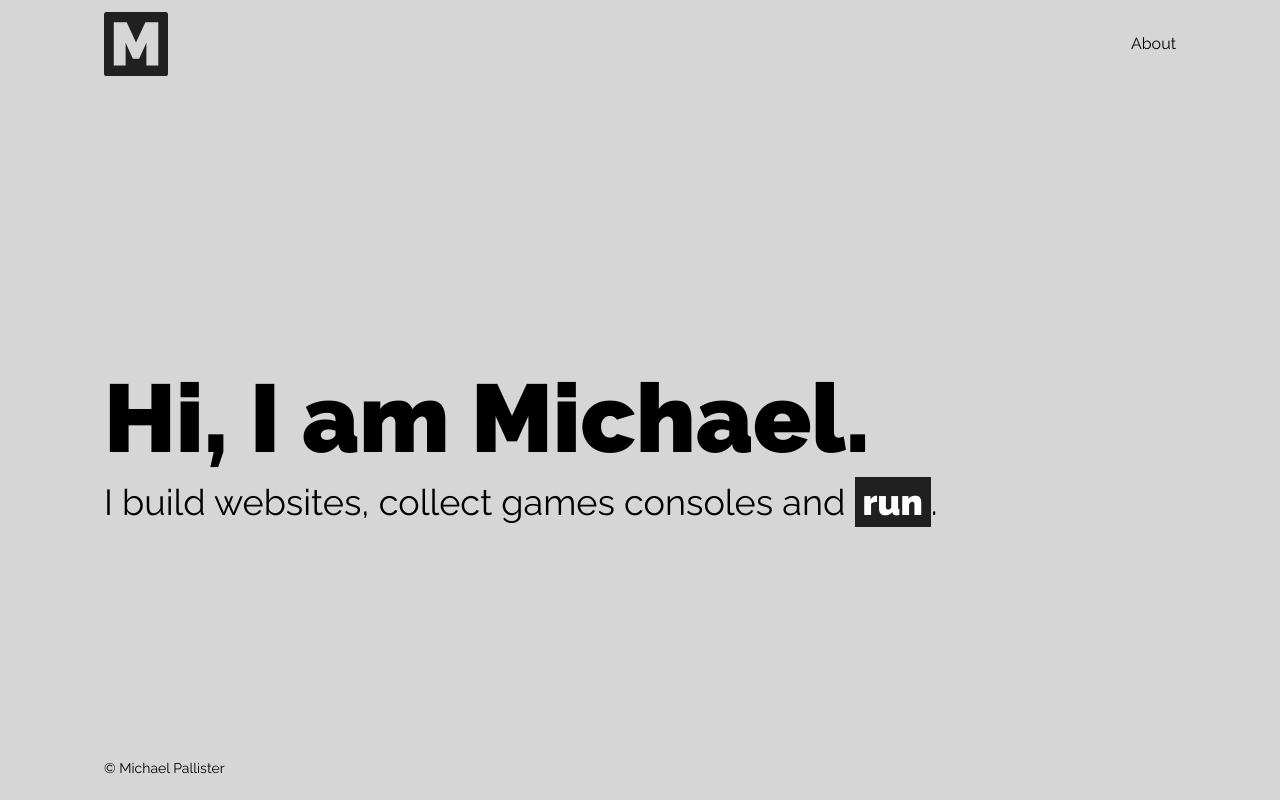
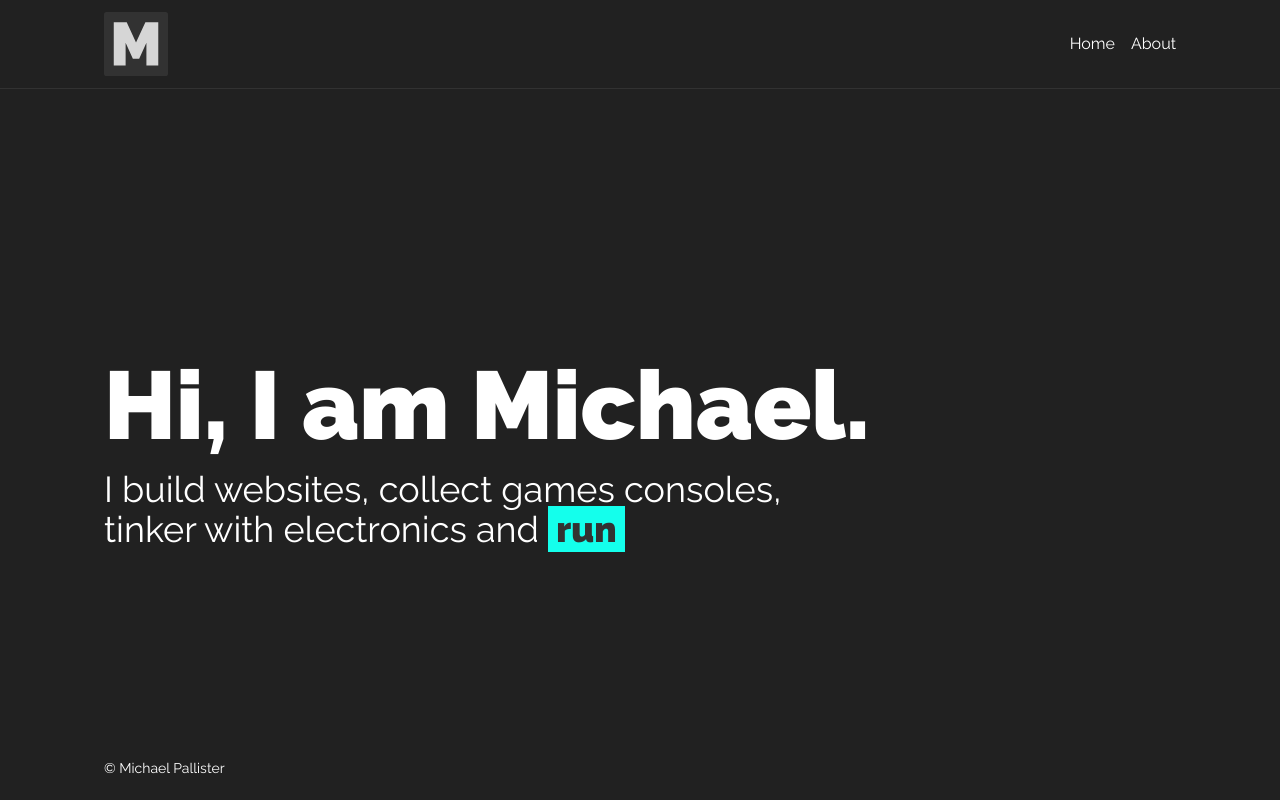
Before and after one commit to michaelpallister/michaelpallister.dev, a Next.js app: page / in a window 1280 px wide. Built offline with nearby package versions, Linux system fonts and the light colour scheme.

Commit message:
Updating colour scheme

```diff
--- a/pages/_app.tsx
+++ b/pages/_app.tsx
@@ -5,7 +5,8 @@ import Link from 'next/link';
 function MyApp({ Component, pageProps }: AppProps) {
   return (
     <div className='flex flex-col justify-between min-h-screen'>
-      <header className='container h-16 mt-3 mb-20 flex justify-between items-center'>
+      <header className='mt-3 mb-20 border-b border-mine-shaft-solid pb-3'>
+        <div className='container flex justify-between items-center'>
           <Link href='/'>
             <a className='inline-block'>
               <svg
@@ -16,21 +17,28 @@ function MyApp({ Component, pageProps }: AppProps) {
                 xmlns='http://www.w3.org/2000/svg'
                 className='logo'
               >
-              <rect width='200' height='200' rx='8' fill='#202020' />
+                <rect width='200' height='200' rx='8' fill='#323232' />
                 <path
                   d='M132.536 167V95.94L109.926 145.91H90.166L67.556 95.94V167H30.506V32.1H70.976L100.046 95.56L129.306 32.1H169.586V167H132.536Z'
                   fill='#D6D6D6'
+                  className='hover:fill-cyan'
                 />
               </svg>
             </a>
           </Link>
+          <nav>
+            <Link href='/'>
+              <a className='hover:underline text-white mr-4'>Home</a>
+            </Link>
             <Link href='/about'>
-          <a>About</a>
+              <a className='hover:underline text-white'>About</a>
             </Link>
+          </nav>
+        </div>
       </header>
       <Component {...pageProps} />
       <footer className='container h-16 flex items-center'>
-        <p className='text-sm'>&copy; Michael Pallister</p>
+        <p className='text-sm text-white'>&copy; Michael Pallister</p>
       </footer>
     </div>
   );
--- a/pages/_document.tsx
+++ b/pages/_document.tsx
@@ -19,11 +19,11 @@ class MyDocument extends Document {
       <Html lang='en'>
         <Head>
           <link
-            href='https://fonts.googleapis.com/css2?family=Raleway:wght@400;900&display=swap'
+            href='https://fonts.googleapis.com/css2?family=Raleway:wght@400;500;900&display=swap'
             rel='stylesheet'
           />
         </Head>
-        <body className='bg-light-grey font-sans'>
+        <body className='bg-mine-shaft font-sans'>
           <Main />
           <NextScript />
         </body>
--- a/pages/about/index.tsx
+++ b/pages/about/index.tsx
@@ -19,18 +19,27 @@ export const getStaticProps: GetStaticProps = async () => {
 
 const About: NextPage = (props) => {
   const games = props.allGames.map((g: Game) => (
-    <li
-      key={g.id}
-      className='bg-jet rounded p-4 bg-opacity-25 flex items-start justify-between'
-    >
-      <div>
-        <p>{g.title}</p>
-        <p>{g.completion}</p>
-        <p>{g.platinum ? 'true' : 'false'}</p>
-      </div>
-      <div className='flex flex-col justify-between h-full text-right'>
-        <Image src={g.image} height='56' width='200' alt='' objectFit='cover' />
-        <p>{g.platform}</p>
+    <li key={g.id}>
+      <div className='h-0.5 bg-gradient-to-l from-surfie-green to-cyan rounded-tl rounded-tr'></div>
+      <div className='bg-mine-shaft-solid rounded-bl rounded-br p-4'>
+        <div className='flex items-start justify-between'>
+          <div className='flex flex-col justify-between h-full mr-4'>
+            <p className='text-sm uppercase mb-4 text-white font-medium'>
+              {g.title}
+            </p>
+            <p>{g.completion}</p>
+          </div>
+          <div className='flex flex-col justify-between h-full text-right flex-shrink-0'>
+            <Image
+              src={g.image}
+              height='56'
+              width='100'
+              alt=''
+              objectFit='cover'
+            />
+            <p>{g.platform}</p>
+          </div>
+        </div>
       </div>
     </li>
   ));
@@ -44,16 +53,33 @@ const About: NextPage = (props) => {
       </Head>
 
       <main className='container'>
-        <h1 className='text-6xl lg:text-4xl font-bold flex items-center'>
+        <h1 className='text-xl font-medium flex items-center text-white uppercase'>
           About me
         </h1>
-        <p className='text-2xl mt-2 lg:mt-4'>
-          Lorem ipsum dolor sit amet consectetur adipisicing elit. Illum rem
-          corrupti hic. Veniam quia maxime in dicta harum veritatis sapiente
-          porro, ipsa quasi vel corrupti eveniet suscipit ipsam enim at.
+        <p className='text-2xl mt-2 lg:mt-4 text-white'>
+          Hi, I'm Michael Pallister. A developer from the North East of England.
+          I have over a decade of experience working on projects of all sizes,
+          from marketing sites to SaaS products to e-commerce monorepos.
         </p>
-        <h2 className='mt-20 mb-4 text-xl font-bold'>Recently played</h2>
-        <ul className='mb-10 grid grid-cols-3 gap-4'>{games}</ul>
+        <p className='text-2xl mt-2 lg:mt-4 text-white'>
+          Along the way, I have been fortunate enough to produce work for global
+          brands like the BBC, Mitre, Gola, Kickers and the UK's largest
+          electrical wholesaler CEF.
+        </p>
+        <p className='text-2xl mt-2 lg:mt-4 text-white'>
+          I enjoy creating scalable and maintainable front-ends.
+        </p>
+        <p className='text-2xl mt-2 lg:mt-4 text-white'>
+          I'm a dad to a 16-month old girl and in the little spare time I have,
+          I enjoy gaming, collecting game consoles, tinkering with electronics
+          and running.
+        </p>
+        <section>
+          <h2 className='mt-20 mb-4 text-xl font-medium text-white uppercase border-b border-mine-shaft-solid pb-2'>
+            Recently played
+          </h2>
+          <ul className='mb-10 grid grid-cols-3 gap-4'>{games}</ul>
+        </section>
       </main>
     </div>
   );
--- a/pages/index.tsx
+++ b/pages/index.tsx
@@ -17,11 +17,11 @@ const Home: NextPage = (props) => {
       </Head>
 
       <main className='container'>
-        <h1 className='text-6xl lg:text-8xl font-bold flex items-center'>
+        <h1 className='text-6xl lg:text-8xl font-bold flex items-center text-white'>
           Hi, I am Michael.
         </h1>
-        <p className='text-2xl mt-2 lg:text-4xl lg:mt-4'>
-          I build websites, collect games consoles and{' '}
+        <p className='text-2xl mt-2 lg:text-4xl lg:mt-4 leading-loose w-2/3 text-white'>
+          I build websites, collect games consoles, tinker with electronics and{' '}
           <a
             className='big-link'
             href='https://www.strava.com/athletes/10793089'
@@ -30,7 +30,6 @@ const Home: NextPage = (props) => {
           >
             run
           </a>
-          .
         </p>
       </main>
     </>
--- a/styles/Home.module.css
+++ /dev/null
@@ -1,116 +0,0 @@
-.container {
-  padding: 0 2rem;
-}
-
-.main {
-  min-height: 100vh;
-  padding: 4rem 0;
-  flex: 1;
-  display: flex;
-  flex-direction: column;
-  justify-content: center;
-  align-items: center;
-}
-
-.footer {
-  display: flex;
-  flex: 1;
-  padding: 2rem 0;
-  border-top: 1px solid #eaeaea;
-  justify-content: center;
-  align-items: center;
-}
-
-.footer a {
-  display: flex;
-  justify-content: center;
-  align-items: center;
-  flex-grow: 1;
-}
-
-.title a {
-  color: #0070f3;
-  text-decoration: none;
-}
-
-.title a:hover,
-.title a:focus,
-.title a:active {
-  text-decoration: underline;
-}
-
-.title {
-  margin: 0;
-  line-height: 1.15;
-  font-size: 4rem;
-}
-
-.title,
-.description {
-  text-align: center;
-}
-
-.description {
-  margin: 4rem 0;
-  line-height: 1.5;
-  font-size: 1.5rem;
-}
-
-.code {
-  background: #fafafa;
-  border-radius: 5px;
-  padding: 0.75rem;
-  font-size: 1.1rem;
-  font-family: Menlo, Monaco, Lucida Console, Liberation Mono, DejaVu Sans Mono,
-    Bitstream Vera Sans Mono, Courier New, monospace;
-}
-
-.grid {
-  display: flex;
-  align-items: center;
-  justify-content: center;
-  flex-wrap: wrap;
-  max-width: 800px;
-}
-
-.card {
-  margin: 1rem;
-  padding: 1.5rem;
-  text-align: left;
-  color: inherit;
-  text-decoration: none;
-  border: 1px solid #eaeaea;
-  border-radius: 10px;
-  transition: color 0.15s ease, border-color 0.15s ease;
-  max-width: 300px;
-}
-
-.card:hover,
-.card:focus,
-.card:active {
-  color: #0070f3;
-  border-color: #0070f3;
-}
-
-.card h2 {
-  margin: 0 0 1rem 0;
-  font-size: 1.5rem;
-}
-
-.card p {
-  margin: 0;
-  font-size: 1.25rem;
-  line-height: 1.5;
-}
-
-.logo {
-  height: 1em;
-  margin-left: 0.5rem;
-}
-
-@media (max-width: 600px) {
-  .grid {
-    width: 100%;
-    flex-direction: column;
-  }
-}
--- a/styles/globals.css
+++ b/styles/globals.css
@@ -15,15 +15,10 @@ body {
   width: clamp(20rem, 100vw, 70rem);
 }
 
-.logo:hover > path {
-  @apply fill-cyber-yellow;
-}
-
 .big-link {
-  @apply bg-eerie-black px-2 py-1 font-bold;
-  color: #fff;
+  @apply bg-cyan px-2 py-0.5 font-bold text-mine-shaft-solid;
 }
 
 .big-link:hover {
-  @apply bg-cyber-yellow text-eerie-black;
+  @apply bg-surfie-green text-white;
 }
--- a/tailwind.config.js
+++ b/tailwind.config.js
@@ -7,11 +7,11 @@ module.exports = {
   ],
   theme: {
     colors: {
-      'light-grey': '#D6D6D6',
-      aureolin: '#FFEE32',
-      'cyber-yellow': '#FFD100',
-      'eerie-black': '#202020',
-      jet: '#333533',
+      'mine-shaft': '#212121',
+      'mine-shaft-solid': '#323232',
+      'surfie-green': '#0D7377',
+      cyan: '#14FFEC',
+      white: '#fff',
     },
     extend: {
       fontFamily: {
```
Lines whose indentation alone changed are shown as unchanged.
